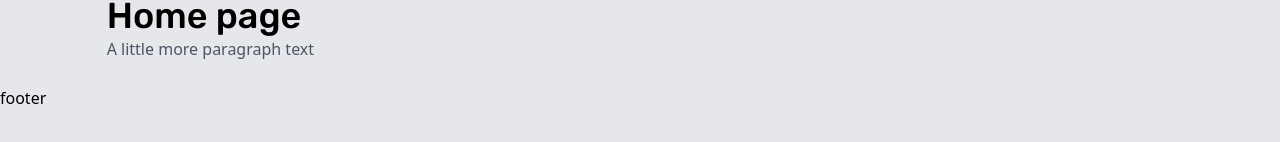
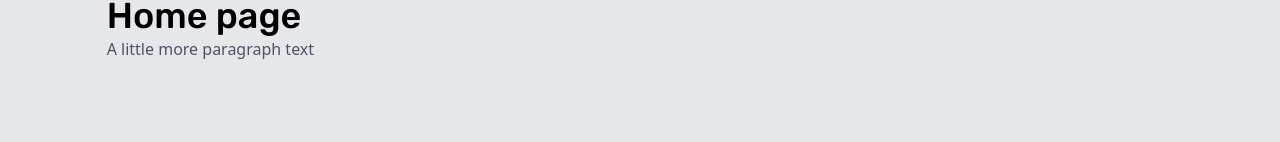
Before and after one commit to lozynskyi/snippetclient, a Nuxt app: page / in a window 1280 px wide. Shown: the part 164-306 px from the top of the page. Built offline with nearby package versions, Linux system fonts and the light colour scheme; no server answers; what tailwindcss-transforms would draw is missing.

Commit message:
Add list

```diff
--- a/components/global/TheFooter.vue
+++ b/components/global/TheFooter.vue
@@ -1,5 +1,18 @@
 <template>
-  <div>
-    footer
+  <div class="mt-24 mb-12">
+    <div class="container flex flex-wrap lg:flex-nowrap justify-between">
+      <ul class="flex items-center mb-6 lg:mb-0">
+        <li class="mr-16">
+          <nuxt-link
+            class=""
+            :to="{name: 'index'}"
+          >
+
+          </nuxt-link>
+
+        </li>
+      </ul>
+
+    </div>
   </div>
 </template>
```
